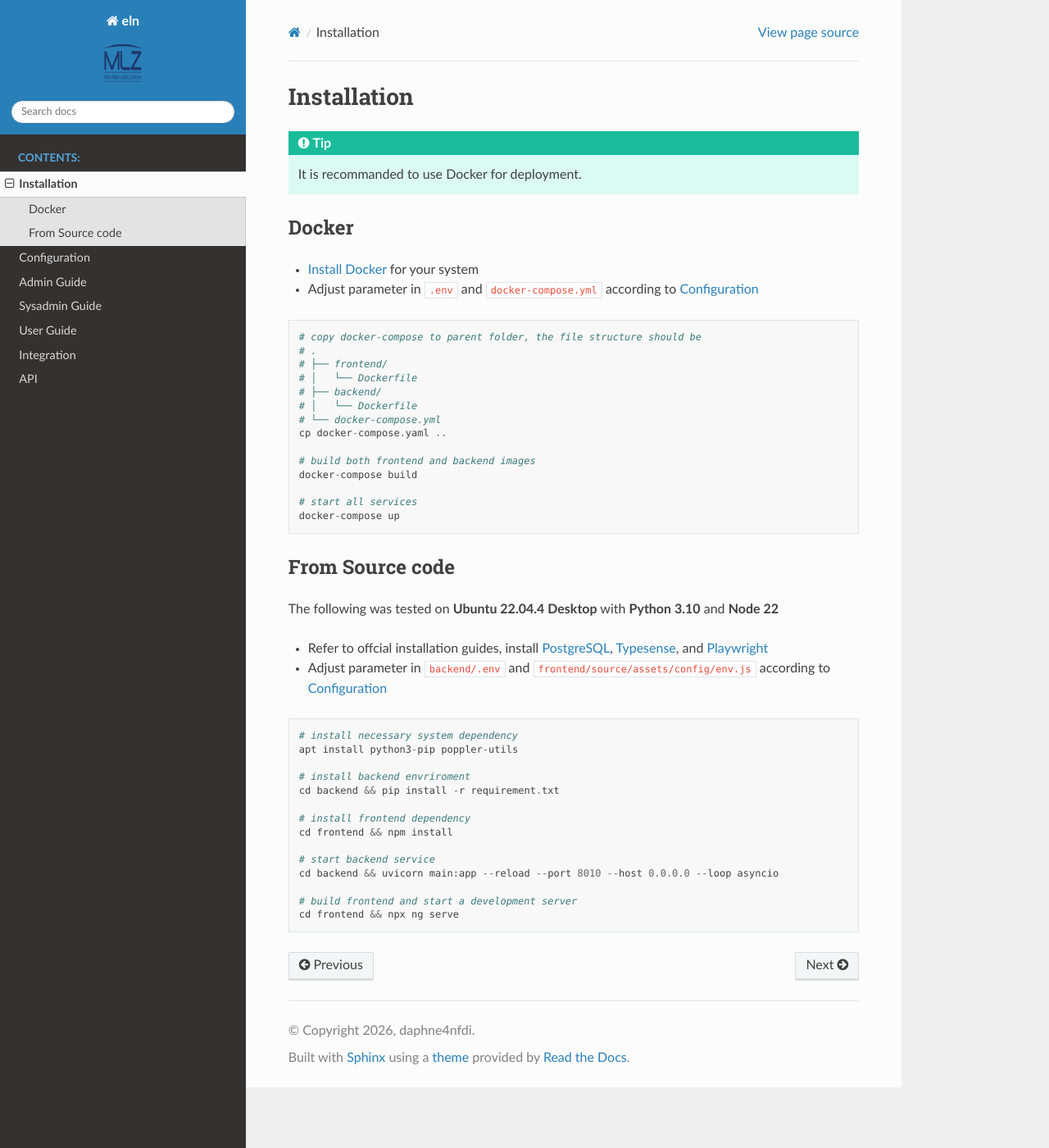
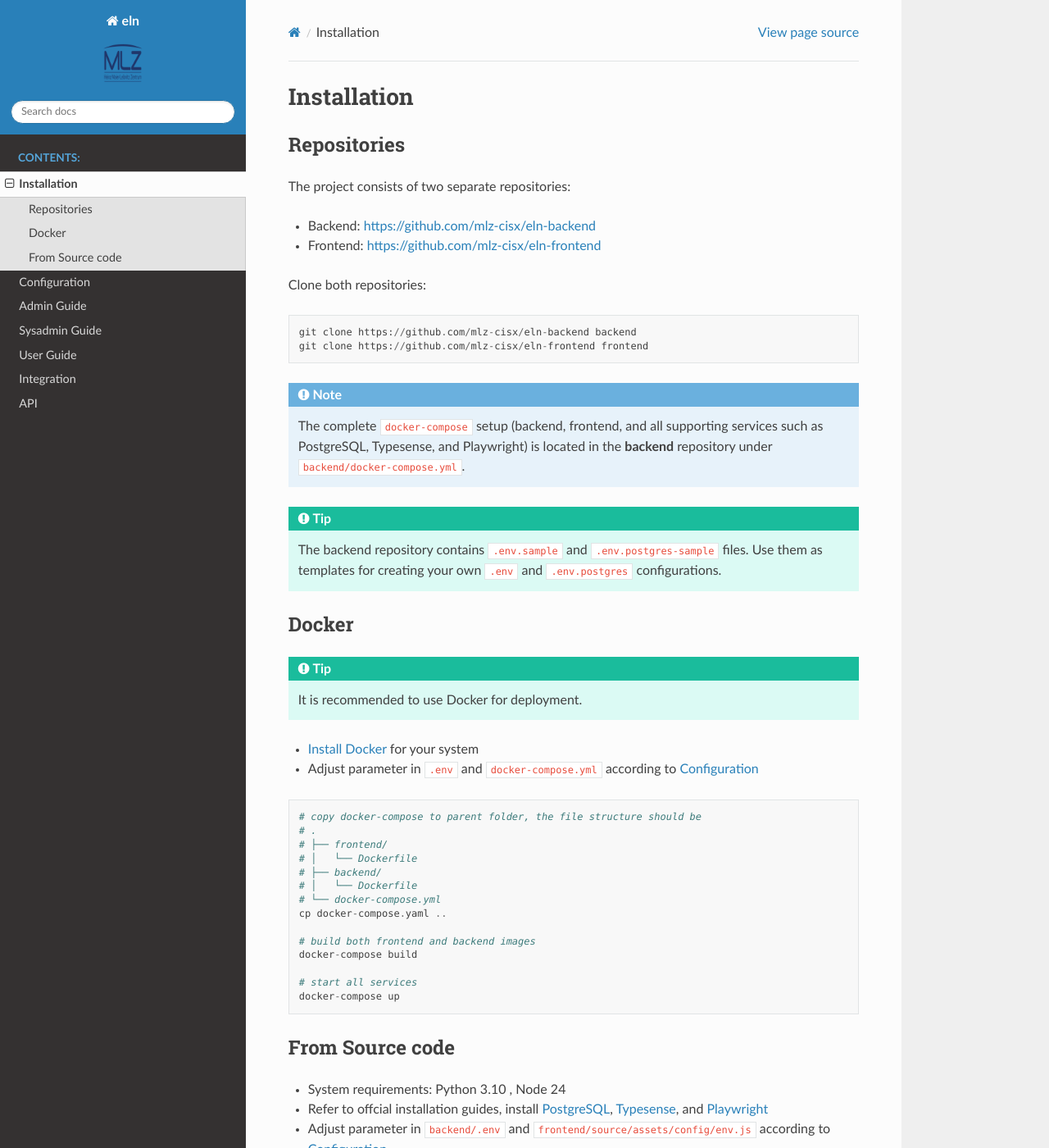
Before and after one commit to mlz-cisx/eln-backend, a Sphinx documentation site: the page built from docs/source/installation.rst, in a window 1280 px wide and 1400 px high. Shown: the whole window at 82% size. Built offline with Sphinx 7.4.7 and the Read the Docs theme 3.1.0, drawn with Linux system fonts in a browser that asks for light colours; some of the changed text lies outside the part shown.

Commit message:
doc: add repo info, HDF5, restore actions
installation with a repository chapter
HDF5 Viewers in integration
user_guide with additional restore actions
adjust system requirements and Readme

Change-Id: I9df18ed303cb31dd42a8d1c2849352b330309686
Reviewed-on: https://forge.frm2.tum.de/review/c/mlz/eln/backend/+/40076
Reviewed-by: Wojian Wang <wojian.wang@frm2.tum.de>
Tested-by: Josef Baudisch <josef.baudisch@frm2.tum.de>

```diff
--- a/docker-compose.yml
+++ b/docker-compose.yml
@@ -45,6 +45,10 @@ services:
       KEYCLOAK_INTEGRATION: "<KEYCLOAK_INTEGRATION>"
       KEYCLOAK_BEHIND_NGINX: "<KEYCLOAK_BEHIND_NGINX>"
       INSTR_CSV_ALL: "<INSTR_CSV_ALL>"
+      HSDS_URL: "<HSDS_URL>"
+      HSDS_USERNAME: "<HSDS_USERNAME>"
+      HSDS_PASSWORD: "<HSDS_PASSWORD>"
+      HSDS_DOMAIN: "<HSDS_DOMAIN>"
     ports:
       - "80:80"
       - "443:443"
--- a/docs/source/admin_guide.rst
+++ b/docs/source/admin_guide.rst
@@ -468,7 +468,7 @@ admin may create labbooks by importing the following formats:
 ZIP Import
 ~~~~~~~~~~
 
-A ZIP archive previeous generated by ELN' export containing the labbook's data and binary files. The archive structure:
+A ZIP archive previous generated by ELN' export containing the labbook's data and binary files. The archive structure:
 
 .. code-block::
 
--- a/docs/source/installation.rst
+++ b/docs/source/installation.rst
@@ -1,11 +1,38 @@
 Installation
 =============
 
+Repositories
+------------
+
+The project consists of two separate repositories:
+
+* Backend: https://github.com/mlz-cisx/eln-backend
+* Frontend: https://github.com/mlz-cisx/eln-frontend
+
+Clone both repositories:
+
+.. code-block::
+
+    git clone https://github.com/mlz-cisx/eln-backend backend
+    git clone https://github.com/mlz-cisx/eln-frontend frontend
+
+.. note::
+    The complete ``docker-compose`` setup (backend, frontend, and all
+    supporting services such as PostgreSQL, Typesense, and Playwright)
+    is located in the **backend** repository under ``backend/docker-compose.yml``.
+
 .. tip::
-    It is recommanded to use Docker for deployment.
+    The backend repository contains ``.env.sample`` and ``.env.postgres-sample`` files.
+    Use them as templates for creating your own ``.env`` and ``.env.postgres`` configurations.
+
+
+
 
 Docker
-------------
+------
+
+.. tip::
+    It is recommended to use Docker for deployment.
 
 * `Install Docker`_ for your system
 * Adjust parameter in ``.env`` and ``docker-compose.yml`` according to :doc:`configuration`
@@ -31,14 +58,21 @@ Docker
 .. _install-from-source:
 
 From Source code
-------------
+----------------
 
 .. _target:
 
-The following was tested on **Ubuntu 22.04.4 Desktop** with **Python 3.10** and **Node 22**
-
+* System requirements: Python 3.10 , Node 24
 * Refer to offcial installation guides, install `PostgreSQL`_, `Typesense`_, and `Playwright`_
 * Adjust parameter in ``backend/.env`` and  ``frontend/source/assets/config/env.js`` according to :doc:`configuration`
+
+
+.. tip::
+    Both the **backend** and **frontend** repositories contain detailed
+    ``README`` files describing installation from source, development setup,
+    and additional environment configuration.
+    These READMEs complement the instructions below and provide further
+    guidance for advanced or platform-specific setups.
 
 .. code-block::
 
```
Also changed, not shown: README.md (+1 -1 lines), docs/source/integration.rst (+36 -1 lines), docs/source/user_guide.rst (+37 -3 lines), docs/source/_static/user_guide/restore_search.png.
